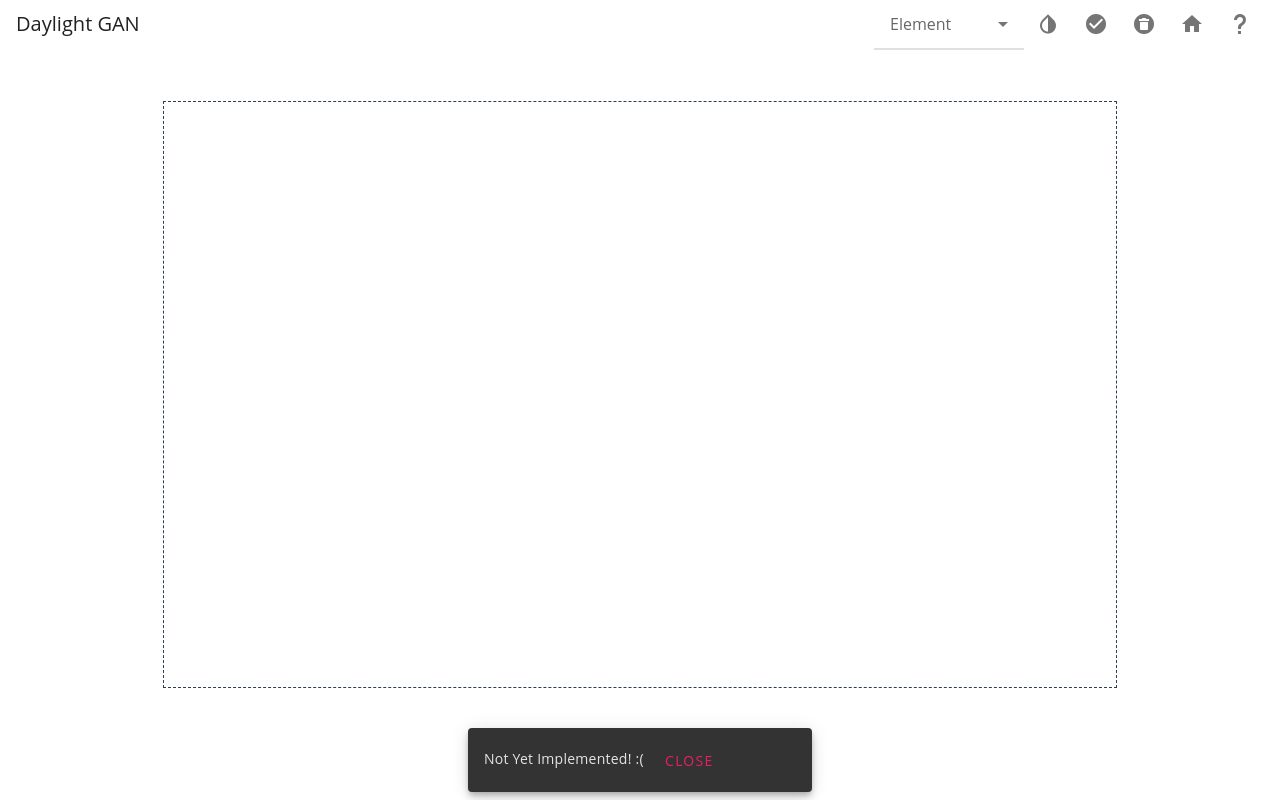
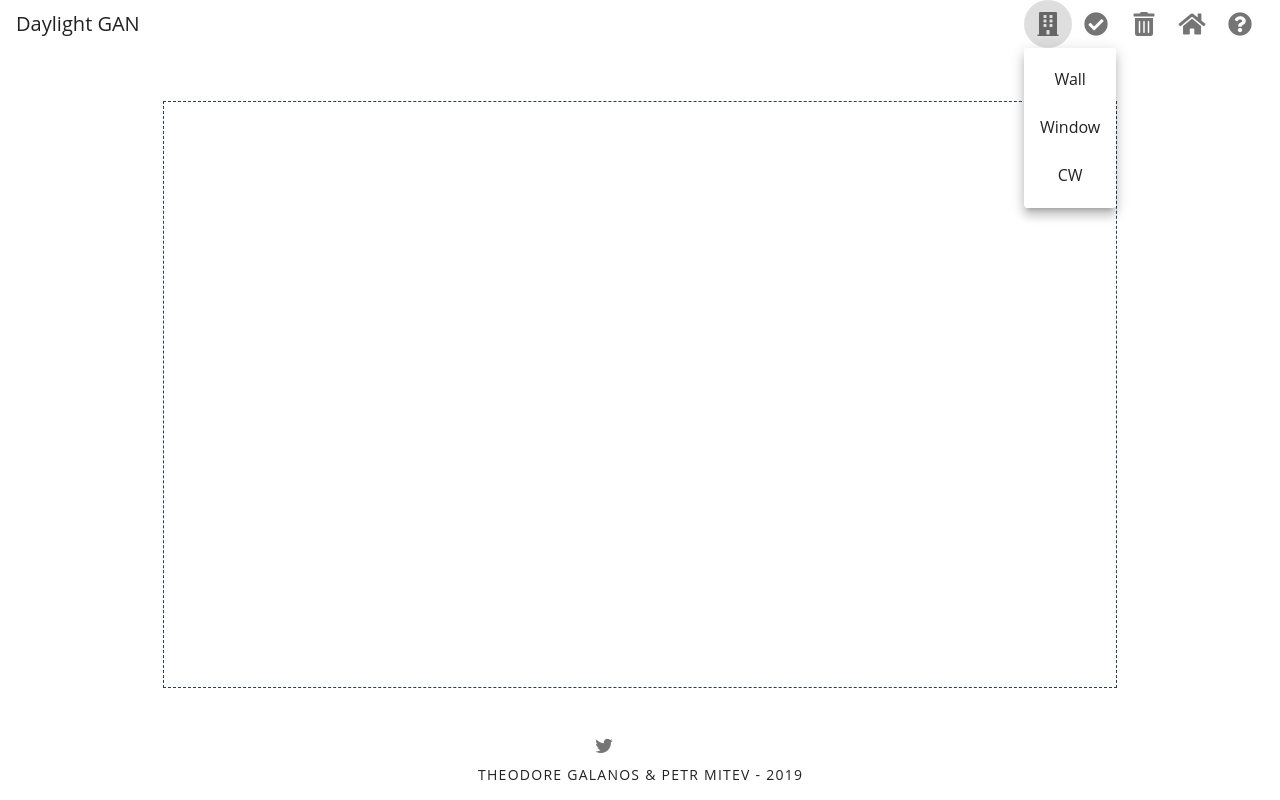
Before and after one commit to mitevpi/daylight-gan-app, a Vue app: page / in a window 1280 px wide. Both pictures are taken after a click on the button 1048 px from the left and 24 px from the top of the page. Built offline with nearby package versions, Linux system fonts and the light colour scheme.

Commit message:
ui cleanup

```diff
--- a/package.json
+++ b/package.json
@@ -9,10 +9,8 @@
     "now-build": "vue-cli-service build"
   },
   "dependencies": {
+    "@fortawesome/fontawesome-free": "^5.11.2",
     "core-js": "^3.4.2",
-    "d3-scale": "^3.2.0",
-    "d3-selection": "^1.4.1",
-    "d3-transition": "^1.3.2",
     "vue": "^2.6.10",
     "vue-router": "^3.1.3",
     "vuetify": "^2.1.0",
--- a/public/index.html
+++ b/public/index.html
@@ -6,7 +6,6 @@
     <meta name="viewport" content="width=device-width,initial-scale=1.0">
     <link rel="icon" href="<%= BASE_URL %>favicon.ico">
     <title>Daylight GAN</title>
-    <link rel="stylesheet" href="https://fonts.googleapis.com/css?family=Roboto:100,300,400,500,700,900">
     <link rel="stylesheet" href="https://cdn.jsdelivr.net/npm/@mdi/font@latest/css/materialdesignicons.min.css">
   </head>
   <body>
--- a/src/components/Toolbar.vue
+++ b/src/components/Toolbar.vue
@@ -9,33 +9,41 @@
         <!-- <v-select v-model="elementSelected" :items="items" label="Element" /> -->
 
         <!-- DRAWING CONTROLS -->
-        <transition name="fade">
-          <v-overflow-btn
-            v-if="page === 'Sketch'"
-            v-model="elementSelected"
-            :items="items"
-            label="Element"
-            hide-details
-            class="pa-0 selectColor noselect"
-          />
-        </transition>
+        <v-menu offset-y>
+          <template v-slot:activator="{ on: menu }">
+            <v-tooltip bottom>
+              <template v-slot:activator="{ on: tooltip }">
+                <v-btn icon v-on="{ ...tooltip, ...menu }">
+                  <v-icon>fas fa-building</v-icon>
+                </v-btn>
+              </template>
+              <span>Pick Building Element</span>
+            </v-tooltip>
+          </template>
+          <v-list>
+            <v-list-item
+              v-for="(item, index) in items"
+              :key="index"
+              @click="elementSelected = item"
+            >
+              <v-list-item-title>{{ item }}</v-list-item-title>
+            </v-list-item>
+          </v-list>
+        </v-menu>
 
         <v-btn icon @click="missingAlert">
-          <v-icon>mdi-invert-colors</v-icon>
-        </v-btn>
-        <v-btn icon @click="missingAlert">
-          <v-icon>mdi-check-circle</v-icon>
+          <v-icon>fas fa-check-circle</v-icon>
         </v-btn>
         <v-btn icon @click="goHome">
-          <v-icon>mdi-delete-circle</v-icon>
+          <v-icon>fas fa-trash-alt</v-icon>
         </v-btn>
 
         <v-toolbar-items>
           <v-btn icon @click="goHome">
-            <v-icon>mdi-home</v-icon>
+            <v-icon>fas fa-home</v-icon>
           </v-btn>
           <v-btn icon @click="goAbout">
-            <v-icon>mdi-help</v-icon>
+            <v-icon>fas fa-question-circle</v-icon>
           </v-btn>
         </v-toolbar-items>
       </template>
--- a/src/plugins/vuetify.js
+++ b/src/plugins/vuetify.js
@@ -1,6 +1,11 @@
+import "@fortawesome/fontawesome-free/css/all.css";
 import Vue from "vue";
 import Vuetify from "vuetify/lib";
 
 Vue.use(Vuetify);
 
-export default new Vuetify({});
+export default new Vuetify({
+  icons: {
+    iconfont: "fa"
+  }
+});
```
Also changed, not shown: 17 other files (tests, documents, lock files or other folders).
